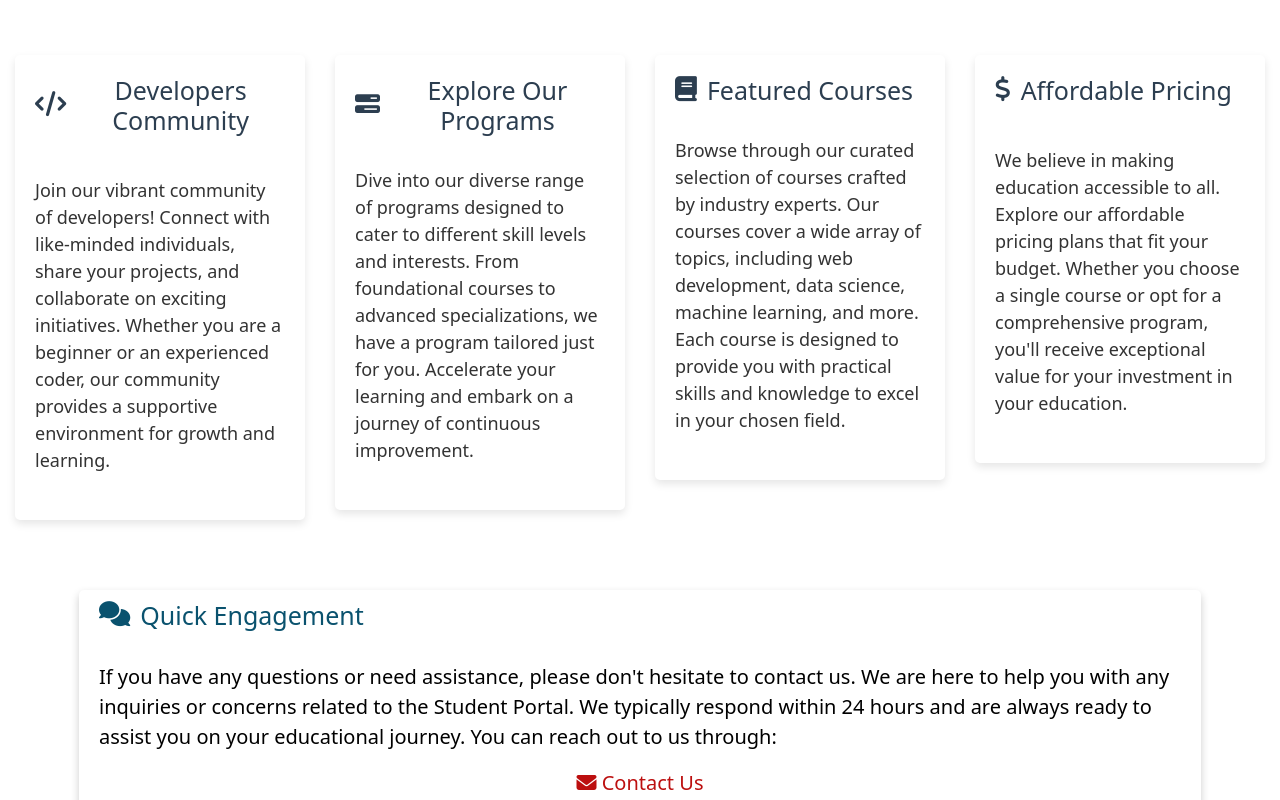
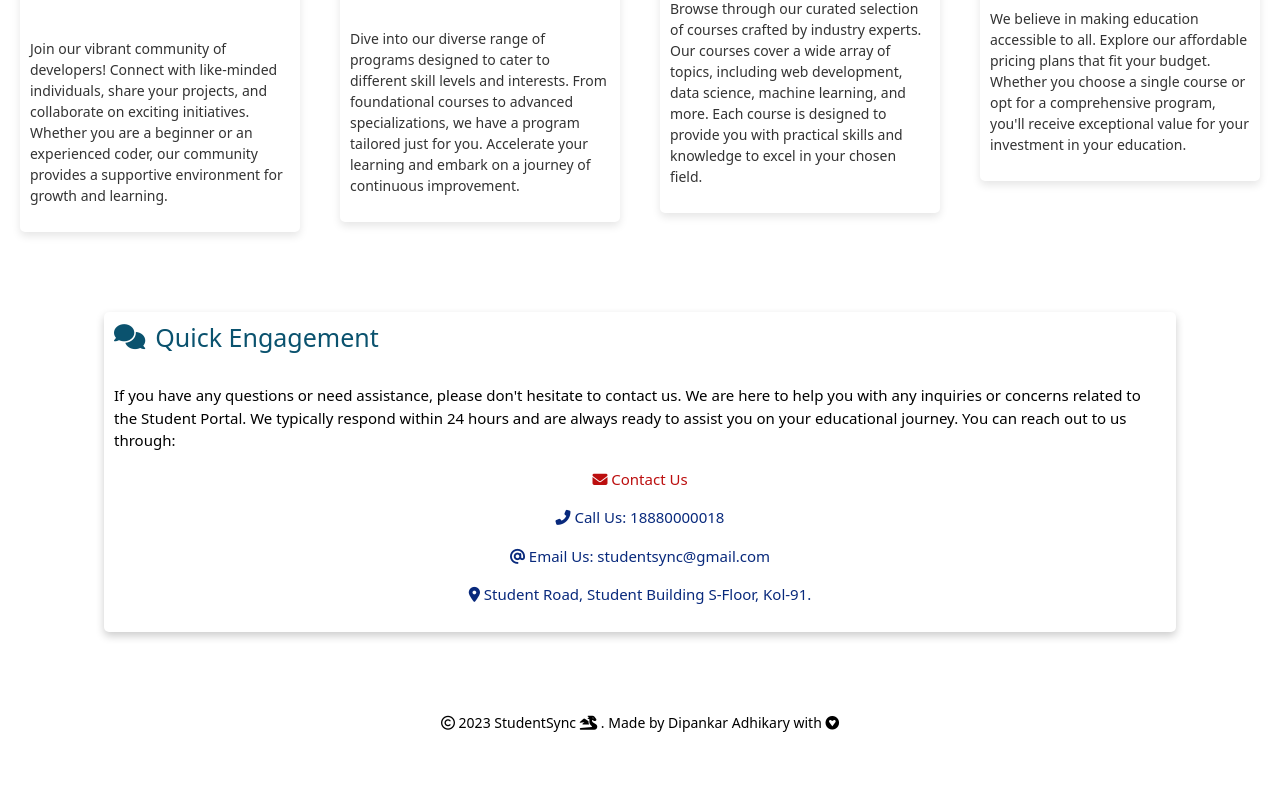
Before and after one commit to adhikary-dipankar/Student, an Angular app: page /home in a window 1280 px wide. Shown: the part 1200-2000 px from the top of the page. After the commit the page ends 1955 px from the top, so only its background shows below. Built offline with nearby package versions, Linux system fonts and the light colour scheme; a web font is replaced by a local one.

Commit message:
Live 1.1o

```diff
--- a/src/app/app.component.html
+++ b/src/app/app.component.html
@@ -1,6 +1,6 @@
 <div class="app-container">
   <header>
-      <h2 *ngIf="userlog"><a routerLink="/home" style="color: rgb(255, 255, 255);font-family: 'Roboto', sans-serif;padding-left: 10px; font-size: 25px;"><i class="fas fa-dragon" style="font-size: 35px;"></i> StudentSync</a></h2>
+      <h2 *ngIf="userlog"><a routerLink="/home" style="color: rgb(255, 255, 255);font-family: 'Roboto', sans-serif;padding-left: 10px; font-size: 20px;"><i class="fas fa-dragon" style="font-size: 25px;"></i> StudentSync</a></h2>
       <div class="user-details-bar">
         <h4>
             <i *ngIf="userlogD" class="fa-solid fa-user-xmark" style="font-size: 20px;"></i>
--- a/src/app/home/home.component.css
+++ b/src/app/home/home.component.css
@@ -2,7 +2,7 @@ section {
     display: flex;
     justify-content: space-around;
     flex-wrap: nowrap;
-    padding-bottom: 40px;
+    padding-bottom: 10px;
   }
 
 
@@ -29,10 +29,10 @@ section {
     background-color: #ffffff;
     color: rgb(0, 0, 0);
     padding-top: 10px;
-    padding-bottom: 40px;
-    padding-left: 20px;
-    padding-right: 20px;
-    margin: 15px;
+    padding-bottom: 10px;
+    padding-left: 10px;
+    padding-right: 10px;
+    margin: 40px;
     border-radius: 5px;
     box-shadow: 0 4px 8px rgba(0, 0, 0, 0.2);
   }
@@ -58,7 +58,7 @@ section {
 
   p {
     text-align: left;
-    font-size: 20px;
+    font-size: 15px;
   }
 
   .contact a {
@@ -78,7 +78,7 @@ section {
     display: flex;
     justify-content: space-around;
     flex-wrap: wrap;
-    padding-bottom: 40px;
+    padding-bottom: 20px;
   }
 
   .developers-container,
@@ -87,11 +87,11 @@ section {
   .pricing-container {
     background-color: #ffffff;
     color: #333;
-    padding-top: 20px;
-    padding-bottom: 30px;
-    padding-left: 20px;
-    padding-right: 20px;
-    margin: 15px;
+    padding-top: 10px;
+    padding-bottom: 10px;
+    padding-left: 10px;
+    padding-right: 10px;
+    margin: 20px;
     border-radius: 5px;
     box-shadow: 0 4px 8px rgba(0, 0, 0, 0.1);
   }
@@ -128,7 +128,7 @@ section {
   .courses-container p,
   .pricing-container p {
     text-align: left;
-    font-size: 18px;
+    font-size: 14px;
   }
 
   .developers-container a,
@@ -153,6 +153,6 @@ section {
   }
 
   footer p {
-    font-size: 16px;
+    font-size: 14px;
     text-align: center;
   }
--- a/src/app/home/home.component.html
+++ b/src/app/home/home.component.html
@@ -1,9 +1,9 @@
 <br>
 <header class="head">
     <h1>Welcome to My StudentSync, <span style="color: cornflowerblue;"> {{username}} </span>  <i class="fas fa-graduation-cap logo-icon"></i></h1>
+    <br>
     <p><i>" Everyone should learn how to program a computer because it teaches you how to think. "</i> Steve Jobs</p>
 </header>
-<br>
 
   <section class="home-section">
     <div class="item about-us-item">
@@ -28,6 +28,7 @@
     </div>
 
   </section>
+
   <section>
     <div class="item programs-item">
       <div class="content-container program-container">
@@ -119,6 +120,7 @@
       </div>
     </div>
   </section>
+  <br>
   <footer>
     <p><i class="fa-regular fa-copyright"></i> 2023 StudentSync <i class="fa-solid fa-dragon"></i> . Made by Dipankar Adhikary with <i class="fa-brands fa-gratipay"></i></p>
   </footer>
--- a/src/app/student-form/student-form.component.html
+++ b/src/app/student-form/student-form.component.html
@@ -170,7 +170,7 @@
           <button type="button" style="display: inline-block; margin-right: 10px;font-size: 140%;" (click)="DShowFormData()" class="icon1"><i class="fa-regular fa-eye-slash"></i> Hide</button>
         </div>
       </div>
-      <div class="col-sm-4"></div>
+      <div class="col-sm-3"></div>
     </div>
 
     <div class="row" *ngIf="Result">
@@ -214,7 +214,7 @@
           </table>
         </div>
       </div>
-      <div class="col-sm-3"></div>
+      <div class="col-sm-1"></div>
     </div>
 
     </section>
--- a/src/app/student-form/student-form.component.ts
+++ b/src/app/student-form/student-form.component.ts
@@ -176,7 +176,7 @@ export class StudentFormComponent {
 
   DShowFormData(){
 
-    this.studentDetails=false;
+
     this.searchId=null;
     this.Result=false;
 
```
